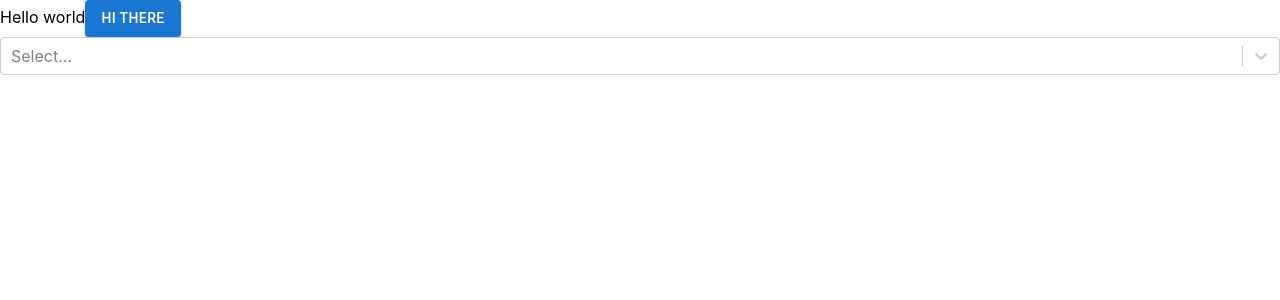
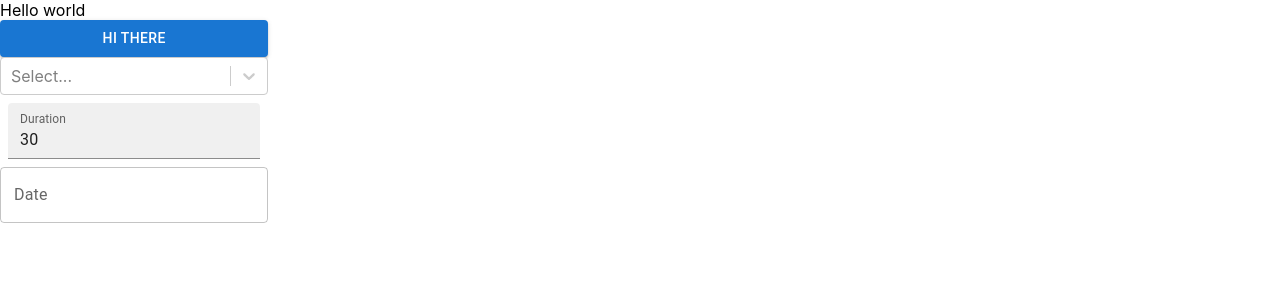
Before and after one commit to jrenee42/tristar-project-jill, a React (Create React App) app in the folder client/: page / in a window 1280 px wide. Shown: the top 300 px of the page. Built offline with nearby package versions, Linux system fonts and the light colour scheme; no server answers.

Commit message:
datepicker...so many dependencies.....

```diff
--- a/client/package.json
+++ b/client/package.json
@@ -8,14 +8,18 @@
     "@emotion/styled": "^11.11.5",
     "@fontsource/roboto": "^5.0.13",
     "@mui/material": "^5.15.19",
+    "@mui/x-date-pickers": "^7.6.2",
     "@testing-library/jest-dom": "^5.17.0",
     "@testing-library/react": "^13.4.0",
     "@testing-library/user-event": "^13.5.0",
+    "dayjs": "^1.11.11",
     "echarts": "^5.5.0",
     "react": "^18.3.1",
+    "react-datepicker": "^6.9.0",
     "react-dom": "^18.3.1",
     "react-scripts": "5.0.1",
     "react-select": "^5.8.0",
+    "sass": "^1.77.5",
     "web-vitals": "^2.1.4"
   },
   "scripts": {
--- a/client/src/App.css
+++ b/client/src/App.css
@@ -36,3 +36,14 @@
     transform: rotate(360deg);
   }
 }
+
+.container {
+    display: flex;
+    flex-direction: row;
+}
+
+
+.workout-form {
+    display: flex;
+    flex-direction: column;
+}
--- a/client/src/App.js
+++ b/client/src/App.js
@@ -1,16 +1,26 @@
 import React, {useState, useEffect} from 'react';
 import Button from '@mui/material/Button';
+import TextField from '@mui/material/TextField';
+
+import { LocalizationProvider } from '@mui/x-date-pickers';
+import { AdapterDayjs } from '@mui/x-date-pickers/AdapterDayjs'
+import { DatePicker } from '@mui/x-date-pickers/DatePicker';
+
 import Select from 'react-select'
+
+import './App.css';
 
 
 function App() {
 
     const [cats, setCats]  = useState([]);
-    // const [workoutTypes, setWorkoutTypes] = useState([]);
+    const [workoutType, setWorkoutType] = useState([]);
     const [workoutDetails, setWorkoutDetails] = useState([]);
 
     const [workoutOptions, setWorkoutOptions] = useState([]);
 
+    const [duration, setDuration] = useState(30);
+    const [date, setDate] = useState();
 
 
 
@@ -58,17 +68,33 @@ function App() {
     console.log(result);
   };
 
-
+    const onWorkoutChange = wtype => setWorkoutType(wtype.value);
 
 
     return (
-	<div>
+	<div class="container">
+	    <div class='workout-form'>
 	    Hello world
 
 
 	    <Button variant='contained' onClick={handleSubmit}> hi there </Button>
-	    <Select options={workoutOptions} />
+		<Select options={workoutOptions} onChange={onWorkoutChange}/>
+
+		  <TextField
+          label="Duration"
+          id="filled-start-adornment"
+          sx={{ m: 1, width: '25ch' }}
+		      value ={duration}
+		      onChange= {(e) => setDuration(e.target.value)}
+          variant="filled"
+		  />
+		 <LocalizationProvider dateAdapter={AdapterDayjs}>
+		  <DatePicker label="Date"
+			      onChange={setDate} />
+		     </LocalizationProvider>
+
 	</div>
+	    </div>
     )
 }
 
```
Also changed, not shown: 1 other file (tests, documents, lock files or other folders).
